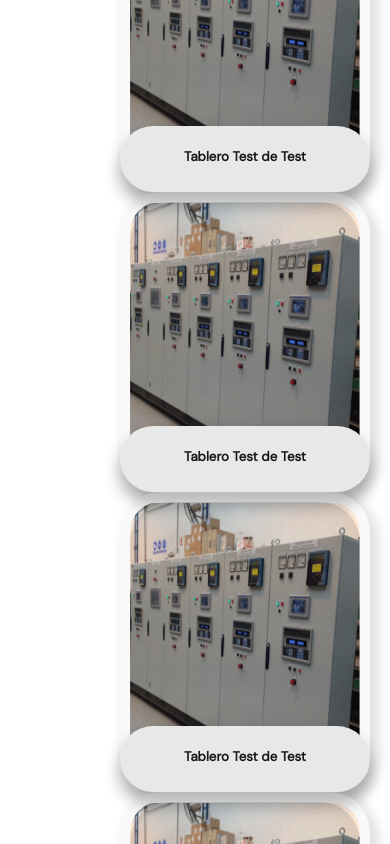
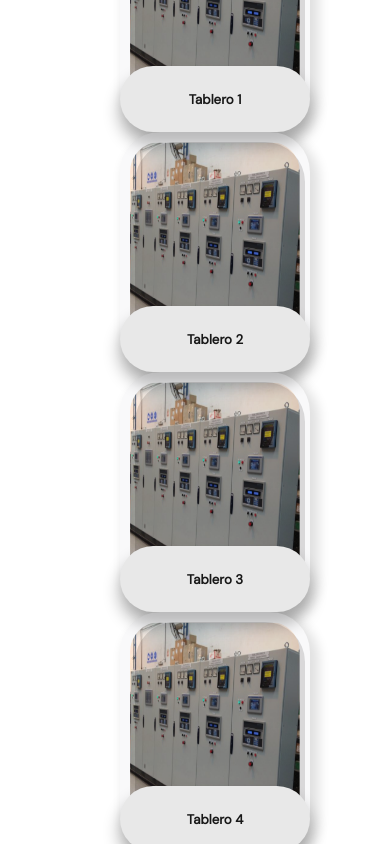
Before and after one commit to franco-buccellato/pagina-meca, a React (Create React App) app in the folder react-proyect/meca-web/: page /productos in a window 390 px wide. Shown: the part 1560-2404 px from the top of the page. Built offline with nearby package versions, Linux system fonts and the light colour scheme.

Commit message:
Correción Mobile Productos + Carrousel de Productos

```diff
--- a/react-proyect/meca-web/src/components/NavBar/NavBar.js
+++ b/react-proyect/meca-web/src/components/NavBar/NavBar.js
@@ -1,5 +1,5 @@
 import './NavBar.css';
-import {Link} from 'react-router-dom';
+/* import {Link} from 'react-router-dom'; */
 import logoMecaIsologo from '../../imagenes/meca-logo-isologo.png';
 import logoMecaTexto from '../../imagenes/logo-meca-text.png';
 
@@ -72,7 +72,7 @@ function NavBar() {
                         </li>
                         <li className="list" id='title-nosotros' >
                             {/* <Link to = {'/'}> */}
-                            <a href='#section-nosotros'>
+                            <a href='#section-nosotros-id'>
                                 <h2 className='list-text'>Nosotros</h2>
                             </a>
                             {/* </Link> */}
@@ -138,7 +138,7 @@ function NavBar() {
                         </li>
                         <li className="list-responsive" id='title-nosotros' >
                             {/* <Link to = {'/'}> */}
-                            <a href='#section-nosotros'>
+                            <a href='#section-nosotros-id'>
                                 <h2 className='list-text-responsive'><ion-icon name="people-outline"></ion-icon>Nosotros</h2>
                             </a>
                             {/* </Link> */}
--- a/react-proyect/meca-web/src/components/Producto/Producto.css
+++ b/react-proyect/meca-web/src/components/Producto/Producto.css
@@ -58,10 +58,42 @@
     .container-producto1, .container-producto2  {
         display: none;
     }
-    .container-producto {
+    .container-producto0 {
         display: flex;
         justify-content: center;
         align-items: center;
     }
+}
 
+@media only screen and (max-width: 600px) {
+    .container-producto0 {
+        margin: 0 0;
+    }
 }
+
+@media only screen and (max-width: 450px) {
+    .container-producto-background-1 {
+        align-items: center;
+        width: 190px;
+        height: 240px;
+    }
+
+    .container-producto-background-2 {
+        align-items: center;
+        width: 190px;
+        height: 70px;
+        margin-top: -70px;
+    }
+
+    .container-producto-imagen {
+        padding: 10px;
+        height: 240px;
+        width: 170px;
+    }
+
+    .container-producto-imagen-degrade {
+        margin: 10px 0 0 10px;
+        width: 170px;
+        height: 220px;
+    }
+}
--- a/react-proyect/meca-web/src/components/SectionCertificados/SectionCertificados.js
+++ b/react-proyect/meca-web/src/components/SectionCertificados/SectionCertificados.js
@@ -110,6 +110,7 @@ function SectionCertificados() {
                     </div>
                 </div>
             </div>
+            <div id='section-clientes'></div>
         </div>
     );
 }
--- a/react-proyect/meca-web/src/components/SectionClientes/SectionClientes.js
+++ b/react-proyect/meca-web/src/components/SectionClientes/SectionClientes.js
@@ -9,7 +9,7 @@ function SectionClientes() {
     const textosPaginaClientes = getTextosClientes();
 
     return (
-        <div className="container-section-clientes" id='section-clientes'>
+        <div className="container-section-clientes">
             <div className='container-banner-clientes'>
                 <div className='container-banner-icono'>
                     <img alt='Icono Clientes' src={iconoClientes}></img>
--- a/react-proyect/meca-web/src/components/SectionContactanos/SectionContactanos.css
+++ b/react-proyect/meca-web/src/components/SectionContactanos/SectionContactanos.css
@@ -85,7 +85,6 @@ a {
         background-image: url("../../imagenes/fondo-encabezado-degrade-inferior.png");
         background-position: center top;
         background-size: 150%;
-        z-index: -1000;
     }
     .container-section-contactanos {
         margin-top: -11%;
--- a/react-proyect/meca-web/src/components/SectionNovedades/SectionNovedades.js
+++ b/react-proyect/meca-web/src/components/SectionNovedades/SectionNovedades.js
@@ -43,7 +43,7 @@ const SectionNovedades = () => {
                     <div className='novedades-videos'>
                         <div className='novedades-video'>
                             {/* <YoutubeEmbed embedId={idVideo}/> */}
-                            <YoutubeEmbed embedId={listIdVideos[indiceVideo].idVideo} />
+                            {/* <YoutubeEmbed embedId={listIdVideos[indiceVideo].idVideo} /> */}
                         </div>
                     </div>
                     <div className='arrow-next-video' onClick={nextVideo}>
--- a/react-proyect/meca-web/src/components/SectionProductosListContainer/SectionProductosListContainer.js
+++ b/react-proyect/meca-web/src/components/SectionProductosListContainer/SectionProductosListContainer.js
@@ -22,6 +22,7 @@ function SectionProductosListContainer() {
             {
                 productos.length > 0 ? <ProductoList productos = {productos}/> : <Loader/>
             }
+            <div id='section-nosotros-id'></div>
         </div>
     );
 }
--- a/react-proyect/meca-web/src/components/repositorioProductos.js
+++ b/react-proyect/meca-web/src/components/repositorioProductos.js
@@ -8,8 +8,8 @@ const listProductos = [
             fotoPrueba,
             fotoPrueba
         ],
-        titulo : 'Tablero Test de Test',
-        descripcion : "TEST TEST TEST TEST TEST TEST TEST TEST TEST TEST TEST TEST TEST TEST TEST TEST TEST TEST TEST TEST TEST TEST TEST TEST TEST TEST TEST TEST TEST TEST TEST TEST TEST TEST TEST TEST TEST TEST TEST TEST TEST TEST TEST TEST TEST TEST TEST TEST TEST TEST TEST TEST TEST TEST"
+        titulo : 'Tablero 1',
+        descripcion : "TEST 1"
     },
     {
         tableroId : 'TABLERO_2',
@@ -18,8 +18,8 @@ const listProductos = [
             fotoPrueba,
             fotoPrueba,
         ],
-        titulo : 'Tablero Test de Test',
-        descripcion : "TEST TEST TEST TEST TEST TEST TEST TEST TEST TEST TEST TEST TEST TEST TEST TEST TEST TEST TEST TEST TEST TEST TEST TEST TEST TEST TEST TEST TEST TEST TEST TEST TEST TEST TEST TEST TEST TEST TEST TEST TEST TEST TEST TEST TEST TEST TEST TEST TEST TEST TEST TEST TEST TEST"
+        titulo : 'Tablero 2',
+        descripcion : "TEST 2"
     },
     {
         tableroId : 'TABLERO_3',
@@ -28,8 +28,8 @@ const listProductos = [
             fotoPrueba,
             fotoPrueba
         ],
-        titulo : 'Tablero Test de Test',
-        descripcion : "TEST TEST TEST TEST TEST TEST TEST TEST TEST TEST TEST TEST TEST TEST TEST TEST TEST TEST TEST TEST TEST TEST TEST TEST TEST TEST TEST TEST TEST TEST TEST TEST TEST TEST TEST TEST TEST TEST TEST TEST TEST TEST TEST TEST TEST TEST TEST TEST TEST TEST TEST TEST TEST TEST"
+        titulo : 'Tablero 3',
+        descripcion : "TEST 3"
     },
     {
         tableroId : 'TABLERO_4',
@@ -38,8 +38,8 @@ const listProductos = [
             fotoPrueba,
             fotoPrueba
         ],
-        titulo : 'Tablero Test de Test',
-        descripcion : "TEST TEST TEST TEST TEST TEST TEST TEST TEST TEST TEST TEST TEST TEST TEST TEST TEST TEST TEST TEST TEST TEST TEST TEST TEST TEST TEST TEST TEST TEST TEST TEST TEST TEST TEST TEST TEST TEST TEST TEST TEST TEST TEST TEST TEST TEST TEST TEST TEST TEST TEST TEST TEST TEST"
+        titulo : 'Tablero 4',
+        descripcion : "TEST 4"
     },
     {
         tableroId : 'TABLERO_5',
@@ -48,8 +48,8 @@ const listProductos = [
             fotoPrueba,
             fotoPrueba,
         ],
-        titulo : 'Tablero Test de Test',
-        descripcion : "TEST TEST TEST TEST TEST TEST TEST TEST TEST TEST TEST TEST TEST TEST TEST TEST TEST TEST TEST TEST TEST TEST TEST TEST TEST TEST TEST TEST TEST TEST TEST TEST TEST TEST TEST TEST TEST TEST TEST TEST TEST TEST TEST TEST TEST TEST TEST TEST TEST TEST TEST TEST TEST TEST"
+        titulo : 'Tablero 5',
+        descripcion : "TEST 5"
     },
     {
         tableroId : 'TABLERO_6',
@@ -58,38 +58,8 @@ const listProductos = [
             fotoPrueba,
             fotoPrueba
         ],
-        titulo : 'Tablero Test de Test',
-        descripcion : "TEST TEST TEST TEST TEST TEST TEST TEST TEST TEST TEST TEST TEST TEST TEST TEST TEST TEST TEST TEST TEST TEST TEST TEST TEST TEST TEST TEST TEST TEST TEST TEST TEST TEST TEST TEST TEST TEST TEST TEST TEST TEST TEST TEST TEST TEST TEST TEST TEST TEST TEST TEST TEST TEST"
-    },
-    {
-        tableroId : 'TABLERO_7',
-        link_imagenes : [
-            fotoPrueba,
-            fotoPrueba,
-            fotoPrueba
-        ],
-        titulo : 'Tablero Test de Test',
-        descripcion : "TEST TEST TEST TEST TEST TEST TEST TEST TEST TEST TEST TEST TEST TEST TEST TEST TEST TEST TEST TEST TEST TEST TEST TEST TEST TEST TEST TEST TEST TEST TEST TEST TEST TEST TEST TEST TEST TEST TEST TEST TEST TEST TEST TEST TEST TEST TEST TEST TEST TEST TEST TEST TEST TEST"
-    },
-    {
-        tableroId : 'TABLERO_8',
-        link_imagenes : [
-            fotoPrueba,
-            fotoPrueba,
-            fotoPrueba,
-        ],
-        titulo : 'Tablero Test de Test',
-        descripcion : "TEST TEST TEST TEST TEST TEST TEST TEST TEST TEST TEST TEST TEST TEST TEST TEST TEST TEST TEST TEST TEST TEST TEST TEST TEST TEST TEST TEST TEST TEST TEST TEST TEST TEST TEST TEST TEST TEST TEST TEST TEST TEST TEST TEST TEST TEST TEST TEST TEST TEST TEST TEST TEST TEST"
-    },
-    {
-        tableroId : 'TABLERO_9',
-        link_imagenes : [
-            fotoPrueba,
-            fotoPrueba,
-            fotoPrueba
-        ],
-        titulo : 'Tablero Test de Test',
-        descripcion : "TEST TEST TEST TEST TEST TEST TEST TEST TEST TEST TEST TEST TEST TEST TEST TEST TEST TEST TEST TEST TEST TEST TEST TEST TEST TEST TEST TEST TEST TEST TEST TEST TEST TEST TEST TEST TEST TEST TEST TEST TEST TEST TEST TEST TEST TEST TEST TEST TEST TEST TEST TEST TEST TEST"
+        titulo : 'Tablero 6',
+        descripcion : "TEST 6"
     }
 ]
 
```
Also changed, not shown: react-proyect/meca-web/src/components/ProductosList/ProductoList.css (+42 -0 lines), react-proyect/meca-web/src/components/ProductosList/ProductoList.js (+36 -0 lines).
